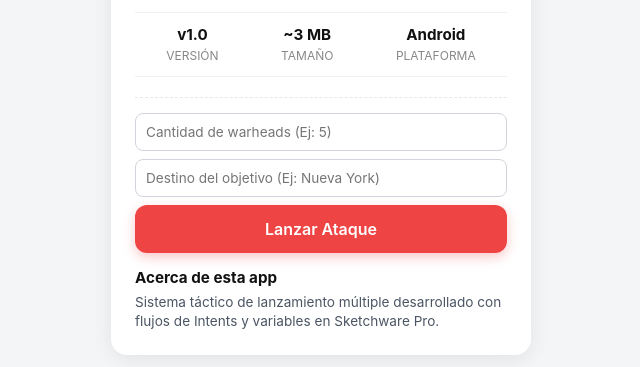
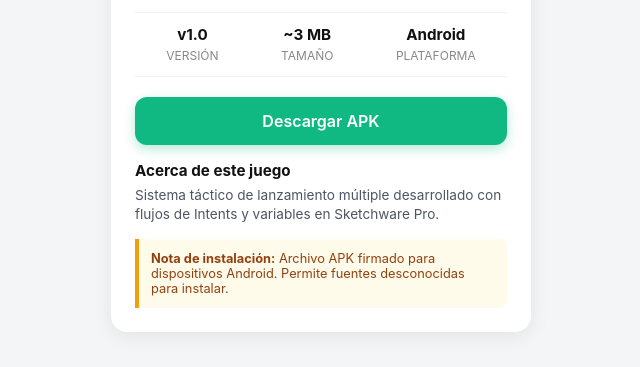
Before and after one commit to holacomonnn-glitch/Dinero, a plain HTML site: page index.html in a window 1280 px wide. Shown: the part 665-1032 px from the top of the page, without its empty margins (319-959 px from the left). Drawn offline with Linux system fonts and the light colour scheme.

Commit message:
Update index.html

```diff
--- a/index.html
+++ b/index.html
@@ -103,16 +103,10 @@
             text-decoration: none;
             transition: background 0.2s;
             box-shadow: 0 4px 12px rgba(16, 185, 129, 0.3);
+            margin-bottom: 10px;
         }
         .btn-download:hover {
             background-color: #059669;
-        }
-        .btn-nuke {
-            background-color: #ef4444;
-            box-shadow: 0 4px 12px rgba(239, 68, 68, 0.3);
-        }
-        .btn-nuke:hover {
-            background-color: #dc2626;
         }
         .description {
             margin-top: 16px;
@@ -135,32 +129,6 @@
             margin-top: 15px;
             font-size: 0.8rem;
             color: #92400e;
-        }
-        .interactive-section {
-            margin-top: 15px;
-            border-top: 1px dashed #e5e7eb;
-            padding-top: 15px;
-        }
-        .interactive-section input {
-            width: 100%;
-            padding: 10px;
-            margin-bottom: 8px;
-            border: 1px solid #d1d5db;
-            border-radius: 8px;
-            font-size: 0.85rem;
-            outline: none;
-        }
-        .interactive-section input:focus {
-            border-color: #ef4444;
-        }
-        #toast {
-            margin-top: 10px;
-            padding: 10px;
-            background: #1f2937;
-            color: #fff;
-            border-radius: 8px;
-            font-size: 0.8rem;
-            display: none;
         }
     </style>
 </head>
@@ -228,37 +196,17 @@
             </div>
         </div>
 
-        <!-- Simulador interactivo en web -->
-        <div class="interactive-section">
-            <input type="number" id="cantidad" placeholder="Cantidad de warheads (Ej: 5)">
-            <input type="text" id="destino" placeholder="Destino del objetivo (Ej: Nueva York)">
-            <button class="btn-download btn-nuke" onclick="lanzarMisiles()">Lanzar Ataque</button>
-            <div id="toast"></div>
+        <!-- Botón de descarga para el APK del Nuke Launcher -->
+        <a href="nuke.apk" download class="btn-download">Descargar APK</a>
+
+        <div class="description">
+            <h3>Acerca de este juego</h3>
+            <p>Sistema táctico de lanzamiento múltiple desarrollado con flujos de Intents y variables en Sketchware Pro.</p>
         </div>
-
-        <div class="description" style="margin-top: 15px;">
-            <h3>Acerca de esta app</h3>
-            <p>Sistema táctico de lanzamiento múltiple desarrollado con flujos de Intents y variables en Sketchware Pro.</p>
+        <div class="note">
+            <strong>Nota de instalación:</strong> Archivo APK firmado para dispositivos Android. Permite fuentes desconocidas para instalar.
         </div>
     </div>
 
-    <script>
-        function lanzarMisiles() {
-            const cantidad = document.getElementById('cantidad').value;
-            const destino = document.getElementById('destino').value;
-            const toast = document.getElementById('toast');
-
-            if (!cantidad || !destino) {
-                toast.style.display = "block";
-                toast.style.background = "#d97706";
-                toast.innerText = "¡Alerta! Rellena todos los campos tácticos.";
-                return;
-            }
-
-            toast.style.display = "block";
-            toast.style.background = "#ef4444";
-            toast.innerText = `¡Lanzamiento confirmado: ${cantidad} bombas han sido lanzadas a ${destino}!`;
-        }
-    </script>
 </body>
     </html>
```
